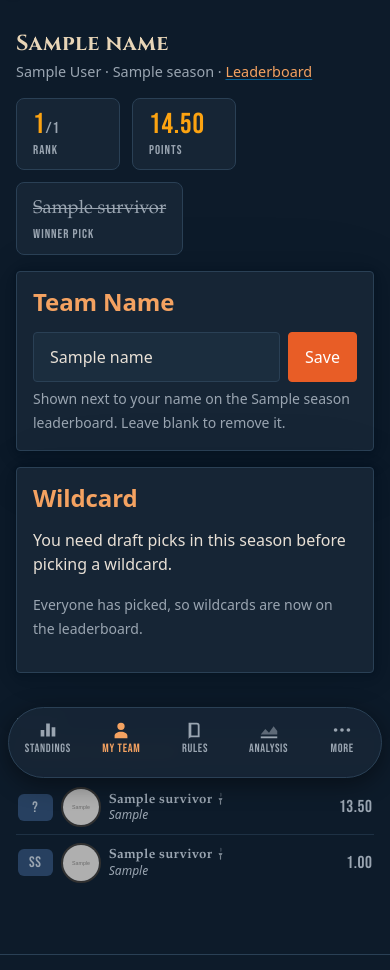
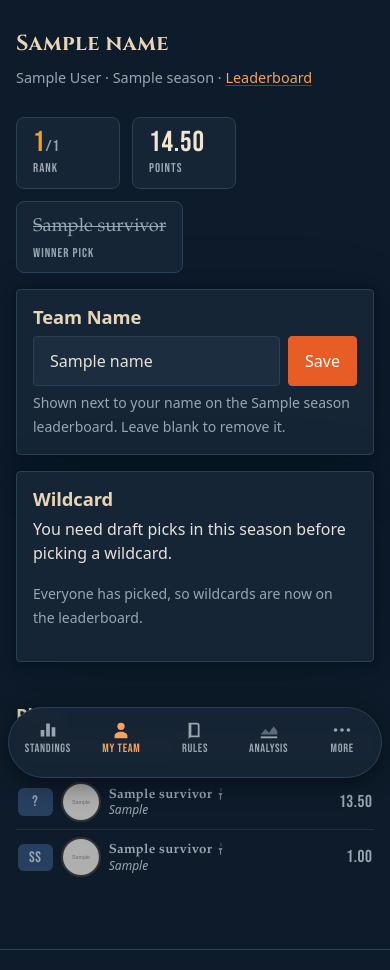
Before and after one commit to benjibromberg/survivor-fantasy, a Flask app: page /my-team/1 in a window 390 px wide. Shown: the part 42-1012 px from the top of the page. Run offline with Flask 3, Linux system fonts and the light colour scheme; a user stored in the database is signed in; tables that the repository leaves empty hold one stand-in row (values such as "Sample post"); grey boxes marked "Sample" are stand-in pictures; some libraries are stand-ins or nearby versions.

Commit message:
feat(my-team): headings, season chips and a conditional accent
Measured at 375px, before and after:

- "Picks" was an h2 and so took the full micro-label treatment: 12.8px,
  uppercase, 1.28px tracking, --text-dim. It is a section heading and now
  reads as one. "Team Name" and "Wildcard" were h3 under an h1, which both
  skipped a level and painted a section heading in --fire-glow.
- season chips were condensed caps carrying a phrase. "In the Hands of the
  Fans" in Bebas with tracking is the case DESIGN.md rules out by name, so
  they move to --font-ui sentence case.
- tap targets under 2.5rem: 6 -> 0. The chips were 30.8px and the leaderboard
  link in the meta line was 17px.

The stat tiles were both --torch-gold unconditionally, so the colour carried
no information: rank 1 of 4 and rank 4 of 4 looked identical, and gold is the
champion highlight. Rank now takes the accent only while leading and points
move to --sand-light. This is the accent-means-state rule that #149 applied
to the leaderboard, extended to the page that shows the same numbers.

Heading levels are now h1 -> h2 with no skip, and section headings use
.section-title rather than inheriting whatever the bare h2 rule happens to
be while that selector is being changed in another branch.

642 tests pass.

```diff
--- a/app/static/style.css
+++ b/app/static/style.css
@@ -843,9 +843,12 @@ details.lb-team > summary.lb-row:focus-visible {
 }
 
 .my-team-season {
-    font-family: var(--font-label);
-    letter-spacing: 0.06em;
-    text-transform: uppercase;
+    display: inline-flex;
+    align-items: center;
+    font-family: var(--font-ui);
+    font-size: max(var(--fs-floor), 0.85rem);
+    letter-spacing: 0;
+    text-transform: none;
     text-decoration: none;
     color: var(--text-dim);
     padding: 0.15rem 0.6rem;
@@ -882,6 +885,13 @@ details.lb-team > summary.lb-row:focus-visible {
     font-size: 1.8em;
     line-height: 1.1;
     letter-spacing: 0.03em;
+    color: var(--sand-light);
+}
+
+/* Accent means state, so the rank carries it only while you are leading.
+   Both tiles used to be --torch-gold unconditionally, which made the colour
+   say nothing: identical at rank 1 of 4 and rank 4 of 4. */
+.my-team-stat-value.is-leading {
     color: var(--torch-gold);
 }
 
@@ -3344,6 +3354,18 @@ section > table {
         min-height: 2.5rem;
     }
 
+    /* Season chips were 30.8px and the meta-line link 17px. */
+    .my-team-season {
+        min-height: 2.5rem;
+        padding: 0.15rem 0.75rem;
+    }
+
+    .my-team-sub a {
+        display: inline-block;
+        padding: 0.4rem 0;
+        min-height: 2.5rem;
+    }
+
     /* Checkboxes were 17-20px. The label takes the target, not the glyph. */
     .admin-check {
         min-height: 2.5rem;
--- a/app/templates/my_team.html
+++ b/app/templates/my_team.html
@@ -27,7 +27,7 @@
 {% if entry %}
 <div class="my-team-stats">
     <div class="my-team-stat">
-        <span class="my-team-stat-value">{{ rank }}<small>/{{ team_count }}</small></span>
+        <span class="my-team-stat-value{{ ' is-leading' if rank == 1 }}">{{ rank }}<small>/{{ team_count }}</small></span>
         <span class="my-team-stat-label">Rank</span>
     </div>
     <div class="my-team-stat">
@@ -44,7 +44,7 @@
 {% endif %}
 
 <article>
-    <h3>Team Name</h3>
+    <h2 class="section-title">Team Name</h2>
     {% if can_rename %}
     <form method="POST" action="{{ url_for('main.my_team_name', season_id=season.id) }}" class="my-team-name-form">
         <input type="hidden" name="csrf_token" value="{{ csrf_token() }}">
@@ -61,7 +61,7 @@
 
 {% if wildcard %}
 <article>
-    <h3>Wildcard</h3>
+    <h2 class="section-title">Wildcard</h2>
     {% if wildcard.pick %}
     <p class="my-wildcard-current">
         Your wildcard: <strong>{{ wildcard.pick.survivor.name }}</strong>
@@ -102,7 +102,7 @@
 </article>
 {% endif %}
 
-<h2>Picks</h2>
+<h2 class="section-title">Picks</h2>
 {% if entry and entry.picks %}
 {% for warning in entry.warnings %}
 <p class="lb-warning">{{ warning }}</p>
```
